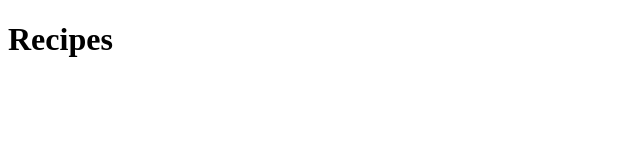
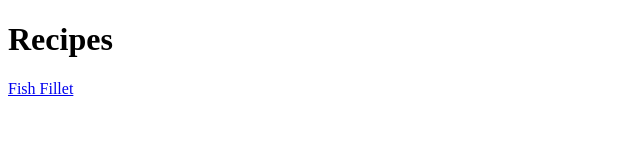
Before and after one commit to JacobMarineau/odin-recipes, a plain HTML site: page index.html in a window 1280 px wide. Shown: the full height of the page, 0-640 px from the left. Drawn offline with Linux system fonts and the light colour scheme.

Commit message:
added link to fish fillet

```diff
--- a/index.html
+++ b/index.html
@@ -7,5 +7,6 @@
 
   <body>
     <h1>Recipes</h1>
+    <a href="recipes/fishfillet.html">Fish Fillet</a>
   </body>
 </html>
```
